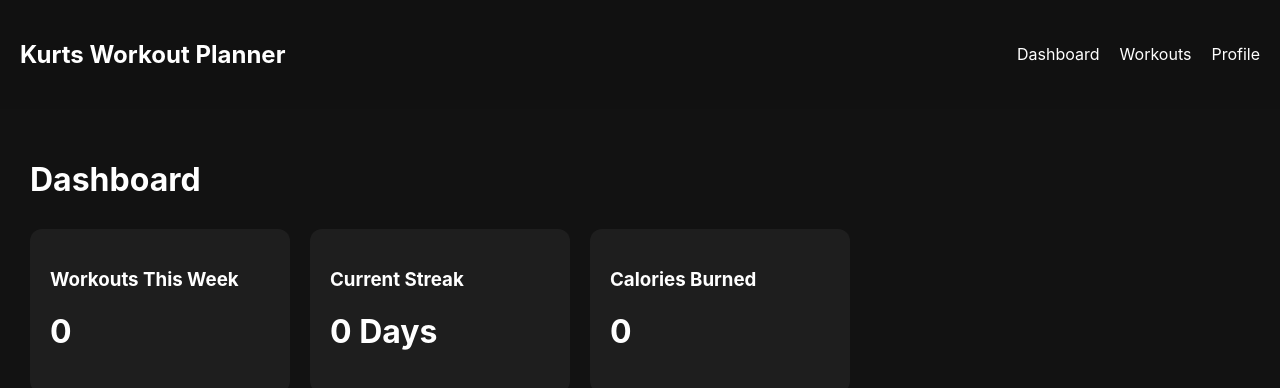
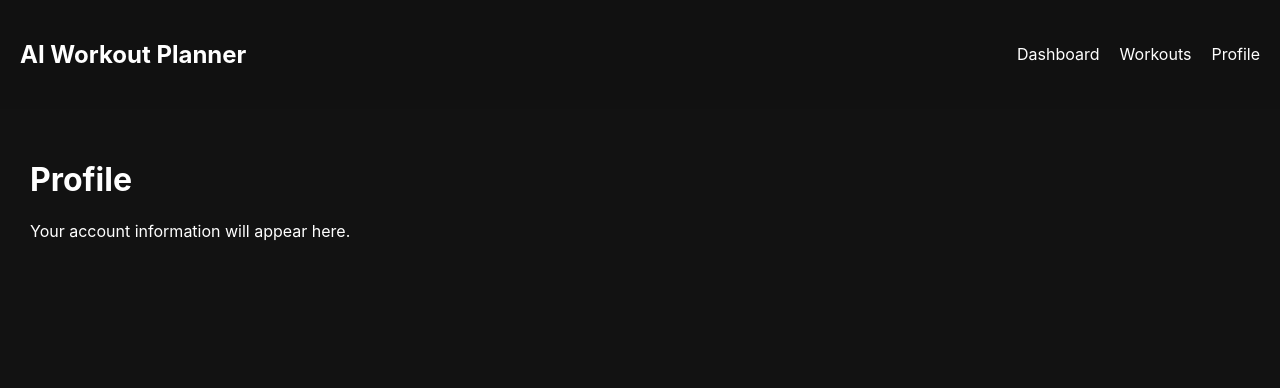
Before and after one commit to Kurttt02/workoutplanner1, a React (Create React App) app: page /profile in a window 1280 px wide. Shown: the top 388 px of the page. Built offline with nearby package versions, Linux system fonts and the light colour scheme.

Commit message:
Installed React Router and add the internal tabs( nav pages)

```diff
--- a/package.json
+++ b/package.json
@@ -9,6 +9,7 @@
     "@testing-library/user-event": "^13.5.0",
     "react": "^19.2.6",
     "react-dom": "^19.2.6",
+    "react-router-dom": "^7.15.0",
     "react-scripts": "5.0.1",
     "web-vitals": "^2.1.4"
   },
--- a/src/App.js
+++ b/src/App.js
@@ -1,8 +1,18 @@
+import {
+  BrowserRouter,
+  Routes,
+  Route
+} from "react-router-dom"
+
 import Navbar from "./components/Navbar"
-import DashboardCard from "./components/DashboardCard"
+
+import Dashboard from "./pages/Dashboard"
+import Workouts from "./pages/Workouts"
+import Profile from "./pages/Profile"
 
 function App() {
   return (
+    <BrowserRouter>
       <div
         style={{
           backgroundColor: "#121212",
@@ -11,40 +21,24 @@ function App() {
       >
         <Navbar />
 
-      <main style={{ padding: "30px" }}>
-        <h1
-          style={{
-            color: "white",
-            marginBottom: "30px"
-          }}
-        >
-          Dashboard
-        </h1>
-
-        <div
-          style={{
-            display: "flex",
-            gap: "20px",
-            flexWrap: "wrap"
-          }}
-        >
-          <DashboardCard
-            title="Workouts This Week"
-            value="0"
+        <Routes>
+          <Route
+            path="/"
+            element={<Dashboard />}
           />
 
-          <DashboardCard
-            title="Current Streak"
-            value="0 Days"
+          <Route
+            path="/workouts"
+            element={<Workouts />}
           />
 
-          <DashboardCard
-            title="Calories Burned"
-            value="0"
+          <Route
+            path="/profile"
+            element={<Profile />}
           />
+        </Routes>
       </div>
-      </main>
-    </div>
+    </BrowserRouter>
   )
 }
 
--- a/src/components/Navbar.js
+++ b/src/components/Navbar.js
@@ -1,21 +1,45 @@
+import { Link } from "react-router-dom"
+
 function Navbar() {
   return (
     <nav
       style={{
-        padding: "20px",
         backgroundColor: "#111",
         color: "white",
+        padding: "20px",
         display: "flex",
         justifyContent: "space-between",
         alignItems: "center"
       }}
     >
-      <h2>Kurts Workout Planner</h2>
+      <h2>AI Workout Planner</h2>
 
-      <div style={{ display: "flex", gap: "20px" }}>
-        <p>Dashboard</p>
-        <p>Workouts</p>
-        <p>Profile</p>
+      <div
+        style={{
+          display: "flex",
+          gap: "20px"
+        }}
+      >
+        <Link
+          to="/"
+          style={{ color: "white", textDecoration: "none" }}
+        >
+          Dashboard
+        </Link>
+
+        <Link
+          to="/workouts"
+          style={{ color: "white", textDecoration: "none" }}
+        >
+          Workouts
+        </Link>
+
+        <Link
+          to="/profile"
+          style={{ color: "white", textDecoration: "none" }}
+        >
+          Profile
+        </Link>
       </div>
     </nav>
   )
--- /dev/null
+++ b/src/pages/Dashboard.js
@@ -0,0 +1,45 @@
+import DashboardCard from "../components/DashboardCard"
+
+function Dashboard() {
+  return (
+    <main
+      style={{
+        padding: "30px"
+      }}
+    >
+      <h1
+        style={{
+          color: "white",
+          marginBottom: "30px"
+        }}
+      >
+        Dashboard
+      </h1>
+
+      <div
+        style={{
+          display: "flex",
+          gap: "20px",
+          flexWrap: "wrap"
+        }}
+      >
+        <DashboardCard
+          title="Workouts This Week"
+          value="4"
+        />
+
+        <DashboardCard
+          title="Current Streak"
+          value="12 Days"
+        />
+
+        <DashboardCard
+          title="Calories Burned"
+          value="3200"
+        />
+      </div>
+    </main>
+  )
+}
+
+export default Dashboard
--- /dev/null
+++ b/src/pages/Profile.js
@@ -0,0 +1,16 @@
+function Profile() {
+  return (
+    <main
+      style={{
+        padding: "30px",
+        color: "white"
+      }}
+    >
+      <h1>Profile</h1>
+
+      <p>Your account information will appear here.</p>
+    </main>
+  )
+}
+
+export default Profile
--- /dev/null
+++ b/src/pages/Workouts.js
@@ -0,0 +1,16 @@
+function Workouts() {
+  return (
+    <main
+      style={{
+        padding: "30px",
+        color: "white"
+      }}
+    >
+      <h1>Workouts</h1>
+
+      <p>Create and manage your workout plans here.</p>
+    </main>
+  )
+}
+
+export default Workouts
```
Also changed, not shown: 1 other file (tests, documents, lock files or other folders). Lines whose indentation alone changed are shown as unchanged.
